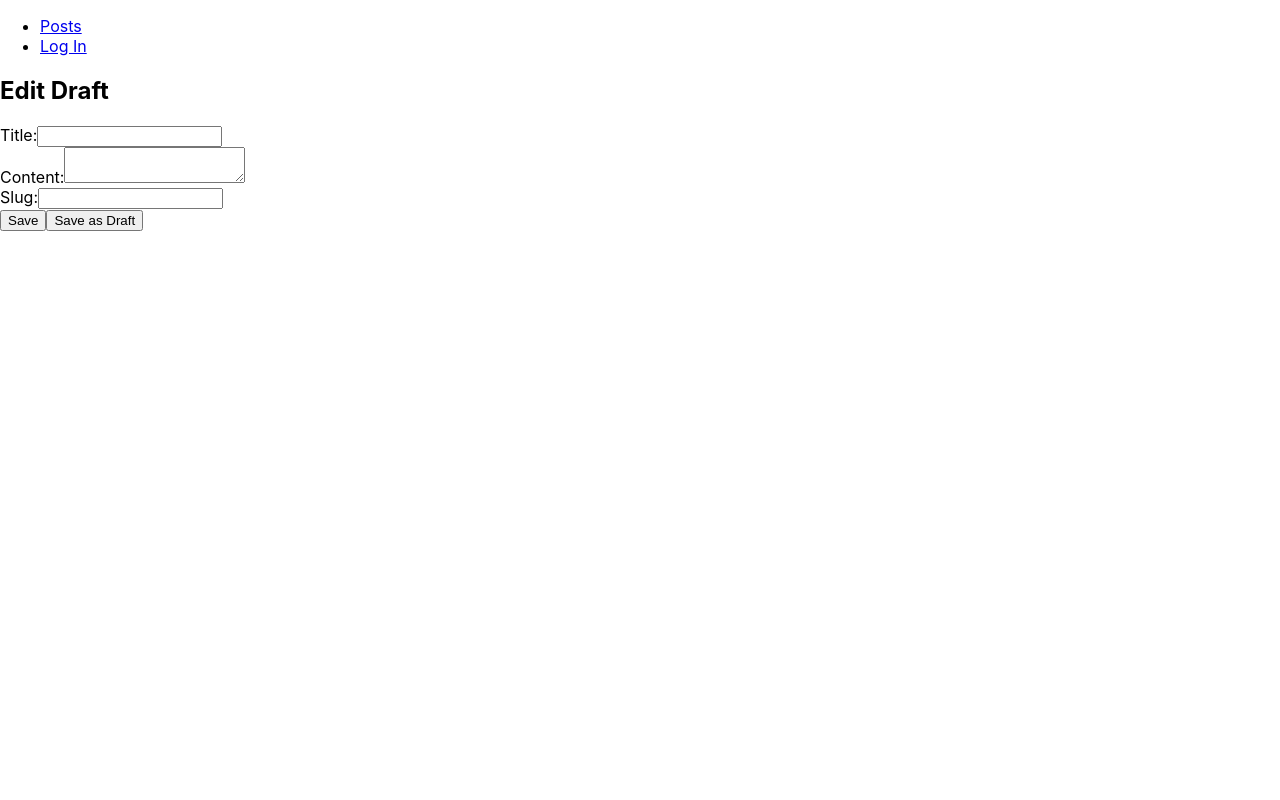
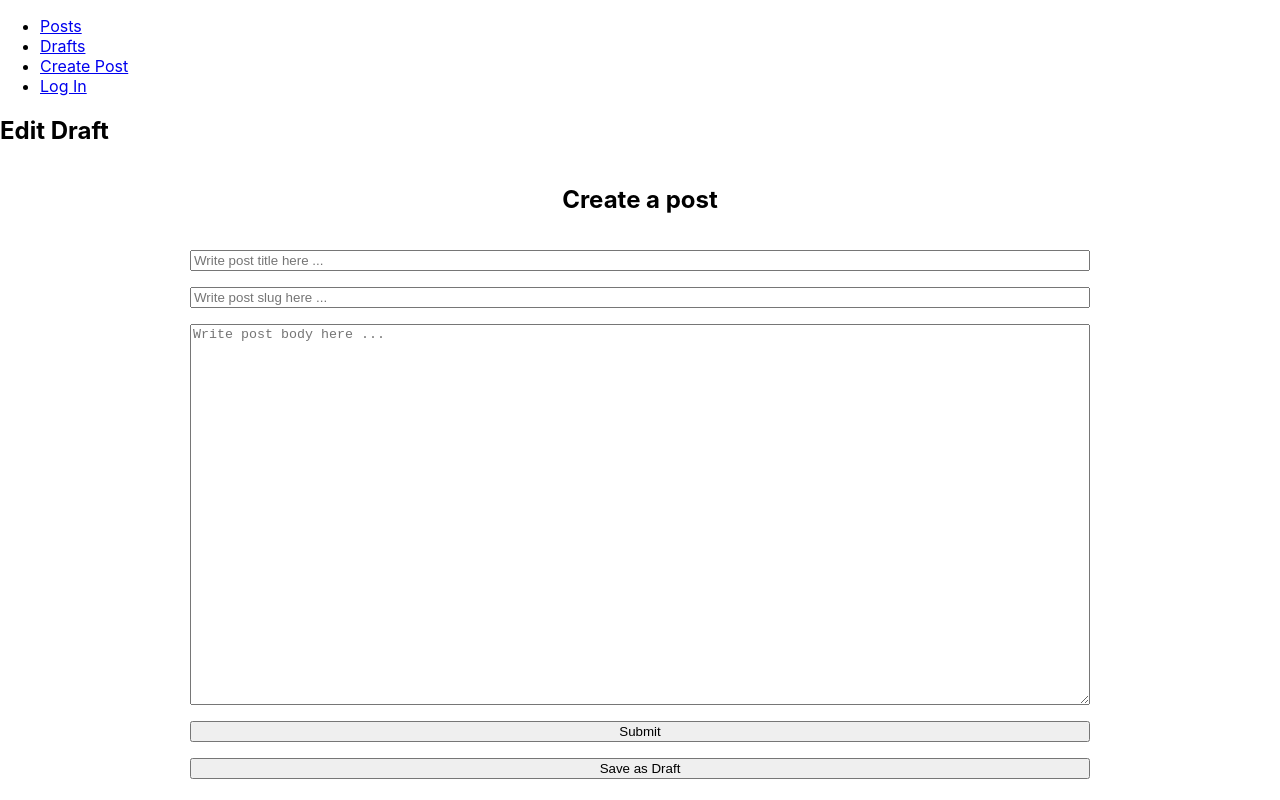
Before and after one commit to MAvyan/front_react, a React (Create React App) app: page /edit-draft/1 in a window 1280 px wide. Built offline with nearby package versions, Linux system fonts and the light colour scheme.

Commit message:
posts and drafts

```diff
--- a/package.json
+++ b/package.json
@@ -8,6 +8,7 @@
     "@testing-library/react": "^13.0.0",
     "@testing-library/user-event": "^13.2.1",
     "graphql": "^16.10.0",
+    "js-cookie": "^3.0.5",
     "react": "^19.0.0",
     "react-dom": "^19.0.0",
     "react-router-dom": "^7.1.5",
--- a/src/App.js
+++ b/src/App.js
@@ -21,17 +21,17 @@ function App() {
         <Route
           path="/drafts"
           element={
-            <ProtectedRoute requiredRole="admin">
+            //<ProtectedRoute requiredRole="admin">
               <Drafts />
-            </ProtectedRoute>
+            //</ProtectedRoute>
           }
         />
         <Route
           path="/create-post"
           element={
-            <ProtectedRoute requiredRole="admin">
+            //<ProtectedRoute requiredRole="admin">
               <CreatePost />
-            </ProtectedRoute>
+            //</ProtectedRoute>
           }
         />
         <Route path="/post/:slug" element={<PostDetail />} />
--- a/src/Drafts.js
+++ b/src/Drafts.js
@@ -1,28 +1,43 @@
-import React, { useEffect, useState } from 'react';
+import React from 'react';
 import { useNavigate } from 'react-router-dom';
+import { gql, useQuery } from '@apollo/client';
+
+const LIST_DRAFTS_QUERY = gql`
+  query ListDraftsQuery {
+    listDrafts {
+      id
+      title
+      body
+      user {
+        id
+        fullname
+      }
+    }
+  }
+`;
 
 function Drafts() {
-  const [drafts, setDrafts] = useState([]);
+  const { data } = useQuery(LIST_DRAFTS_QUERY);
   const navigate = useNavigate();
-
-  useEffect(() => {
-    const storedDrafts = JSON.parse(localStorage.getItem('drafts')) || [];
-    setDrafts(storedDrafts);
-  }, []);
 
   const handleEditDraft = (id) => {
     navigate(`/edit-draft/${id}`);
+  };
+
+  const handleViewProfile = (userId) => {
+    navigate(`/user/${userId}`);
   };
 
   return (
     <div>
       <h2>All Drafts</h2>
       <ul>
-        {drafts.map((draft) => (
+        {data && data.listDrafts.map((draft) => (
           <li key={draft.id}>
             <h3>{draft.title}</h3>
-            <p>{draft.content}</p>
+            <p>{draft.body}</p>
             <button onClick={() => handleEditDraft(draft.id)}>Edit</button>
+            <button onClick={() => handleViewProfile(draft.user.id)}>View Profile</button>
           </li>
         ))}
       </ul>
--- a/src/Header.js
+++ b/src/Header.js
@@ -1,17 +1,30 @@
 import React from 'react';
 import { Link, useNavigate } from 'react-router-dom';
+import Cookies from 'js-cookie';
 import users from './Data.json';
+import { gql, useMutation } from '@apollo/client';
+
+const LOG_OUT_MUTATION = gql`
+  mutation LogOutMutation {
+    logOut {
+      id
+    }
+  }`;
 
 function Header() {
   const navigate = useNavigate();
-  const isAuthenticated = localStorage.getItem('isAuthenticated');
-  const userId = localStorage.getItem('userId'); // Retrieve user ID
-  const currentUser = isAuthenticated && userId ? users.find(user => user.id === parseInt(userId)) : null;
+  const isConnected = localStorage.getItem('isConnected');
+  //const currentUser = userId ? users.find(user => user.id === parseInt(userId)) : null;
+
+   const [logOut] = useMutation(LOG_OUT_MUTATION, {
+      onCompleted: () => {
+        localStorage.removeItem('isConnected');
+        navigate('/');
+      }
+    });
 
   const handleLogout = () => {
-    localStorage.removeItem('isAuthenticated');
-    localStorage.removeItem('userId'); // Remove user ID
-    navigate('/login');
+    logOut();
   };
 
   return (
@@ -21,7 +34,6 @@ function Header() {
           <li>
             <Link to="/">Posts</Link>
           </li>
-          {currentUser && currentUser.role === 'admin' && (
             <>
               <li>
                 <Link to="/drafts">Drafts</Link>
@@ -30,9 +42,8 @@ function Header() {
                 <Link to="/create-post">Create Post</Link>
               </li>
             </>
-          )}
           <li>
-            {isAuthenticated ? (
+            {isConnected ? (
               <button onClick={handleLogout}>Log out</button>
             ) : (
               <Link to="/login">Log In</Link>
--- a/src/Login.js
+++ b/src/Login.js
@@ -1,6 +1,14 @@
 import React, { useState } from 'react';
 import { useNavigate } from 'react-router-dom';
 import users from './Data.json';
+import {gql, useMutation} from '@apollo/client';
+
+const LOG_IN_MUTATION = gql`
+  mutation LogInMutation($fullname: String!, $password: String!) {
+    logIn(fullname: $fullname, password: $password) {
+      id
+    }
+  }`;
 
 function Login() {
   const [username, setUsername] = useState('');
@@ -8,18 +16,21 @@ function Login() {
   const [error, setError] = useState('');
   const navigate = useNavigate();
 
+
+  const [logIn] = useMutation(LOG_IN_MUTATION, {
+    variables: {
+      fullname: username,
+      password: password,
+    },
+    onCompleted: () => {
+      localStorage.setItem('isConnected', 'true');
+      navigate('/');
+    }
+  });
+
   const handleLogin = (e) => {
     e.preventDefault();
-    const user = users.find((user) => user.username === username && user.password === password);
-    if (user) {
-      console.log('Login successful');
-      setError('');
-      localStorage.setItem('isAuthenticated', 'true');
-      localStorage.setItem('userId', user.id); // Store user ID
-      navigate('/');
-    } else {
-      setError('Invalid username or password');
-    }
+    logIn();
   };
 
   return (
--- a/src/PostForm.js
+++ b/src/PostForm.js
@@ -1,66 +1,133 @@
 import React, { useState } from 'react';
+import { useNavigate } from 'react-router-dom';
+import { gql, useMutation } from '@apollo/client';
+import { LIST_POSTS_QUERY } from './Posts';
+
+const CREATE_POST_MUTATION = gql`
+  mutation CreatePostMutation($title: String!, $slug: String!, $body: String!) {
+    createPost(title: $title, body: $body, slug: $slug, status: "published") {
+      id
+      slug
+      publishedAt
+      title
+      body
+      user {
+        id
+        fullname
+      }
+    }
+  }
+`;
+
+const CREATE_DRAFT_MUTATION = gql`
+  mutation CreateDraftMutation($title: String!, $slug: String!, $body: String!) {
+    createPost(title: $title, body: $body, slug: $slug, status: "draft") {
+      id
+      slug
+      publishedAt
+      title
+      body
+      user {
+        id
+        fullname
+      }
+    }
+  }
+`;
 
 function PostForm({ onSubmit }) {
-  const [title, setTitle] = useState('');
-  const [content, setContent] = useState('');
-  const [slug, setSlug] = useState('');
-  const [error, setError] = useState('');
+  const navigate = useNavigate();
+  const [formState, setFormState] = useState({ title: '', body: '', slug: '' });
 
-  const handleSubmit = (e, isDraft = false) => {
-    e.preventDefault();
-    const postData = {
-      title,
-      content,
-      slug,
-      userId: 1,
-      createdAt: new Date().toISOString(),
-    };
+  const [createPost] = useMutation(CREATE_POST_MUTATION, {
+    variables: {
+      title: formState.title,
+      body: formState.body,
+      slug: formState.slug,
+    },
+    update: (cache, { data: { createPost } }) => {
+      const query = cache.readQuery({ query: LIST_POSTS_QUERY });
+      query && cache.writeQuery({
+        query: LIST_POSTS_QUERY,
+        data: {
+          listPublications: [createPost, ...query.listPublications],
+        },
+      });
+    },
+    onCompleted: () => navigate('/'),
+  });
 
-    const storageKey = isDraft ? 'drafts' : 'posts';
-    const existingPosts = JSON.parse(localStorage.getItem(storageKey)) || [];
-    existingPosts.push(postData);
-    localStorage.setItem(storageKey, JSON.stringify(existingPosts));
-
-    onSubmit(postData, isDraft);
-  };
+  const [createDraft] = useMutation(CREATE_DRAFT_MUTATION, {
+    variables: {
+      title: formState.title,
+      body: formState.body,
+      slug: formState.slug,
+    },
+    update: (cache, { data: { createPost } }) => {
+      const query = cache.readQuery({ query: LIST_POSTS_QUERY });
+      query && cache.writeQuery({
+        query: LIST_POSTS_QUERY,
+        data: {
+          listPublications: [createPost, ...query.listPublications],
+        },
+      });
+    },
+    onCompleted: () => navigate('/drafts'),
+  });
 
   return (
-    <form onSubmit={(e) => handleSubmit(e)}>
-      <div>
-        <label htmlFor="title">Title:</label>
+    <form
+      onSubmit={(e) => {
+        e.preventDefault();
+        createPost();
+      }}
+      style={{
+        display: 'flex',
+        flexDirection: 'column',
+        gap: '1rem',
+        maxWidth: '900px',
+        margin: 'auto',
+        textAlign: 'center',
+      }}
+    >
+      <h2>Create a post</h2>
+
       <input
         type="text"
-          id="title"
-          name="title"
-          value={title}
-          onChange={(e) => setTitle(e.target.value)}
-          required
+        placeholder="Write post title here ..."
+        value={formState.title}
+        onChange={(e) => {
+          setFormState({ ...formState, title: e.target.value });
+        }}
       />
-      </div>
-      <div>
-        <label htmlFor="content">Content:</label>
-        <textarea
-          id="content"
-          name="content"
-          value={content}
-          onChange={(e) => setContent(e.target.value)}
-          required
-        />
-      </div>
-      <div>
-        <label htmlFor="slug">Slug:</label>
+
       <input
         type="text"
-          id="slug"
-          name="slug"
-          value={slug}
-          onChange={(e) => setSlug(e.target.value)}
-          required
+        placeholder="Write post slug here ..."
+        value={formState.slug}
+        onChange={(e) => {
+          setFormState({ ...formState, slug: e.target.value });
+        }}
       />
-      </div>
-      {error && <p style={{ color: 'red' }}>{error}</p>}
-      <button type="submit">Save</button>
-      <button type="button" onClick={(e) => handleSubmit(e, true)}>Save as Draft</button>
+
+      <textarea
+        rows={25}
+        placeholder="Write post body here ..."
+        value={formState.body}
+        onChange={(e) => {
+          setFormState({ ...formState, body: e.target.value });
+        }}
+      ></textarea>
+
+      <button type="submit">Submit</button>
+      <button
+        type="button"
+        onClick={() => {
+          createDraft();
+        }}
+      >
+        Save as Draft
+      </button>
     </form>
   );
 }
--- a/src/index.js
+++ b/src/index.js
@@ -3,15 +3,25 @@ import ReactDOM from 'react-dom/client';
 import './index.css';
 import App from './App';
 import reportWebVitals from './reportWebVitals';
+import { ApolloClient, InMemoryCache, ApolloProvider, HttpLink, createHttpLink } from '@apollo/client';
+
+const httpLink = createHttpLink({
+  uri: 'http://localhost:4000/api/graphiql',
+  credentials: 'include',
+});
+
+const client = new ApolloClient({
+  cache: new InMemoryCache(),
+  link: httpLink,
+});
 
 const root = ReactDOM.createRoot(document.getElementById('root'));
 root.render(
   <React.StrictMode>
-    <App />
+    <ApolloProvider client={client}>
+      <App />
+    </ApolloProvider>
   </React.StrictMode>
 );
 
-// If you want to start measuring performance in your app, pass a function
-// to log results (for example: reportWebVitals(console.log))
-// or send to an analytics endpoint. Learn more: https://bit.ly/CRA-vitals
 reportWebVitals();
```
Also changed, not shown: src/PostDetail.js (+26 -16 lines), src/Posts.js (+26 -12 lines), src/UserDetail.js (+36 -9 lines), 1 other file (tests, documents, lock files or other folders). Lines whose indentation alone changed are shown as unchanged.
